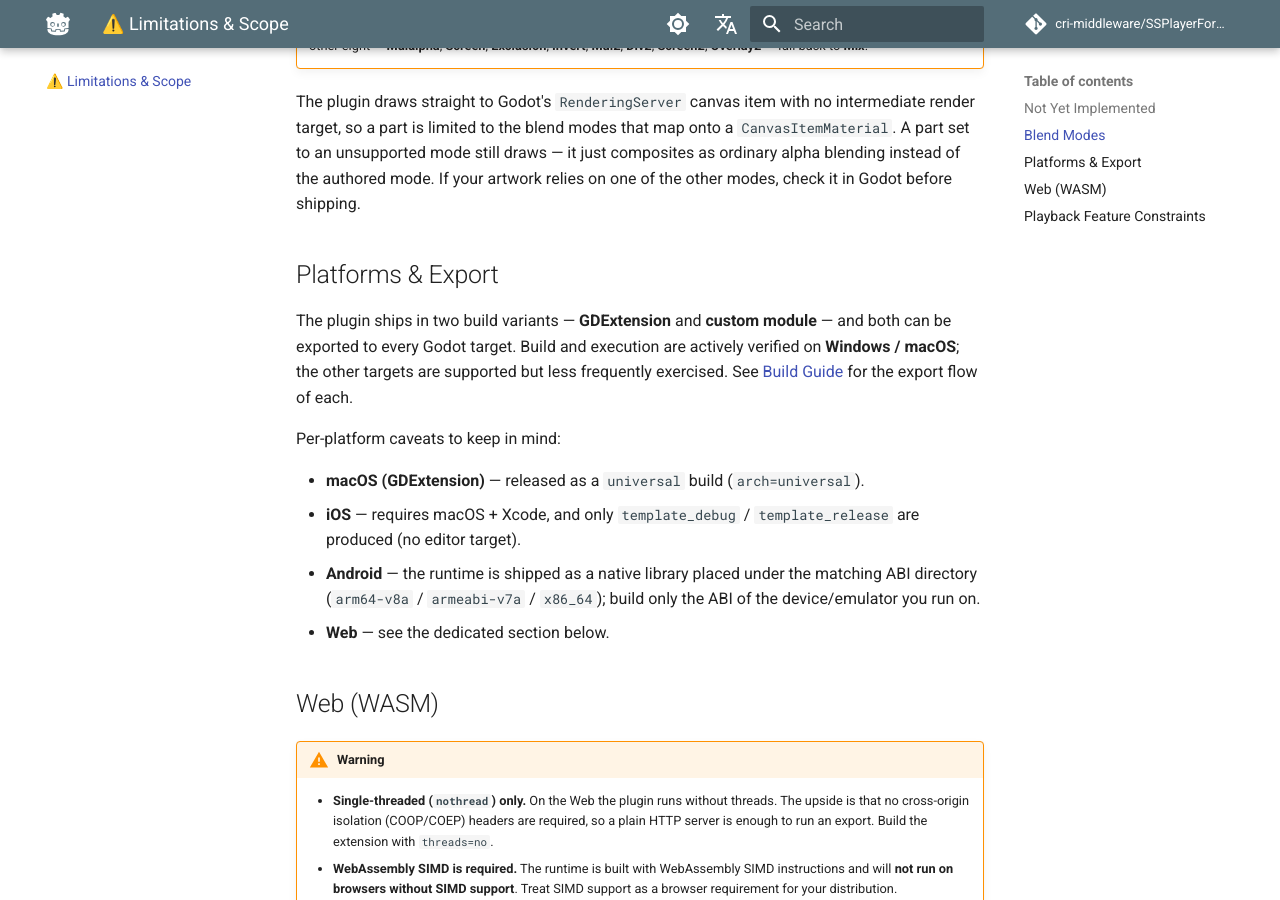
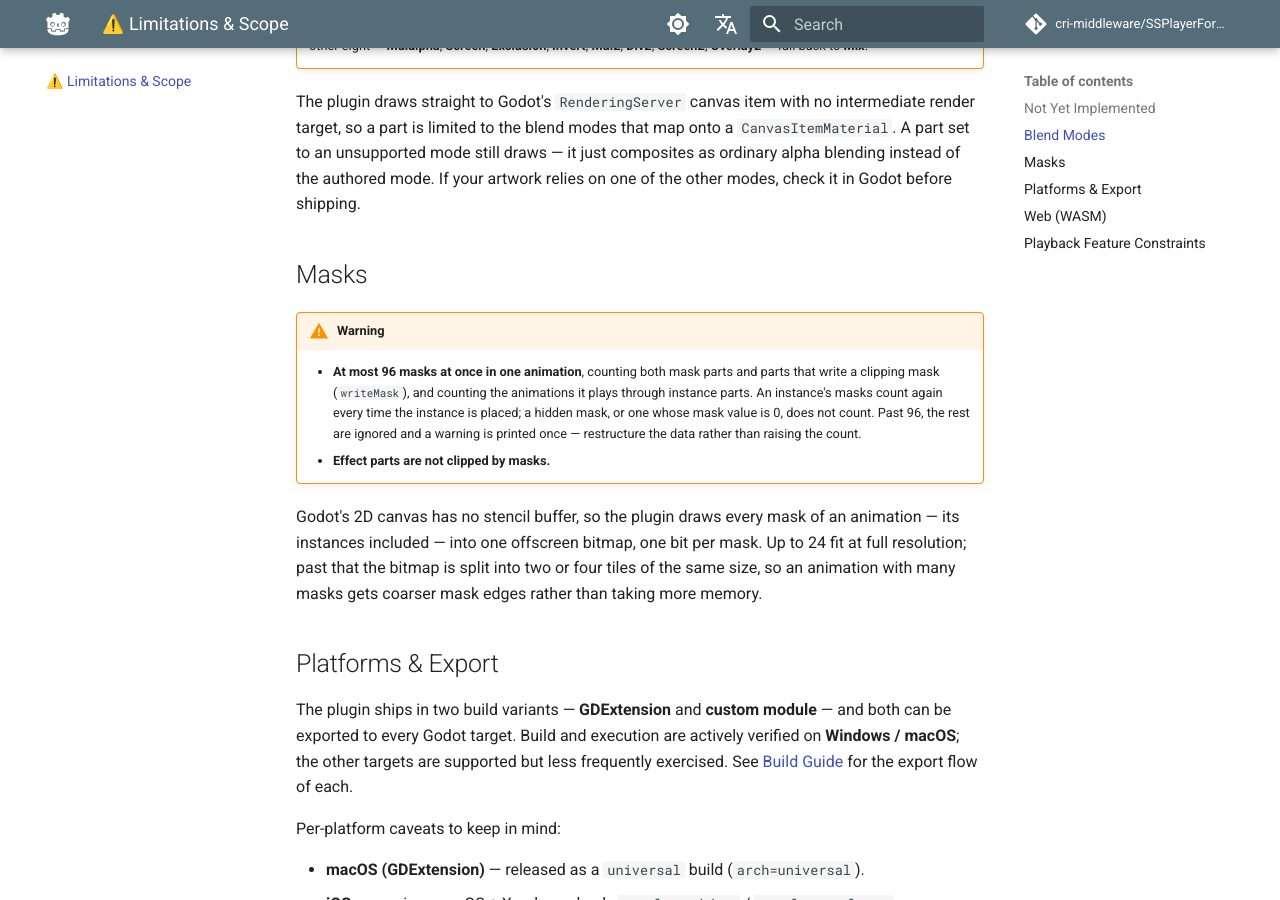
Before and after one commit to SpriteStudio/SSPlayerForGodot, an MkDocs documentation site: the page built from docs/en/limitations.md, in a window 1280 px wide and 900 px high, scrolled down 902 px. Built offline with MkDocs 1.6.1 and Material for MkDocs 9.7.7, drawn with Linux system fonts in a browser that asks for light colours; comment, search, counter and statistics services are not loaded.

Commit message:
docs: limitations lists the mask count cap and unmasked effects
An animation draws at most 96 masks at once, counting mask parts and
writeMask parts, and counting an instance's masks each time it is placed;
past 24 the coverage splits into tiles with coarser edges. Effect parts
are not clipped by masks.

```diff
--- a/docs/en/limitations.md
+++ b/docs/en/limitations.md
@@ -19,6 +19,14 @@ Both part types still occupy their place in the draw order, so an animation that
 > Only four of SpriteStudio's twelve part blend (mixing) modes are honored — **Mix**, **Multiply**, **Add**, and **Subtract**. The other eight — **Mulalpha**, **Screen**, **Exclusion**, **Invert**, **Mul2**, **Div2**, **Screen2**, **Overlay2** — fall back to **Mix**.
 
 The plugin draws straight to Godot's `RenderingServer` canvas item with no intermediate render target, so a part is limited to the blend modes that map onto a `CanvasItemMaterial`. A part set to an unsupported mode still draws — it just composites as ordinary alpha blending instead of the authored mode. If your artwork relies on one of the other modes, check it in Godot before shipping.
+
+## Masks
+
+> [!WARNING]
+> - **At most 96 masks at once in one animation**, counting both mask parts and parts that write a clipping mask (`writeMask`), and counting the animations it plays through instance parts. An instance's masks count again every time the instance is placed; a hidden mask, or one whose mask value is 0, does not count. Past 96, the rest are ignored and a warning is printed once — restructure the data rather than raising the count.
+> - **Effect parts are not clipped by masks.**
+
+Godot's 2D canvas has no stencil buffer, so the plugin draws every mask of an animation — its instances included — into one offscreen bitmap, one bit per mask. Up to 24 fit at full resolution; past that the bitmap is split into two or four tiles of the same size, so an animation with many masks gets coarser mask edges rather than taking more memory.
 
 ## Platforms & Export
 
```
Also changed, not shown: docs/ja/limitations.md (+8 -0 lines).
